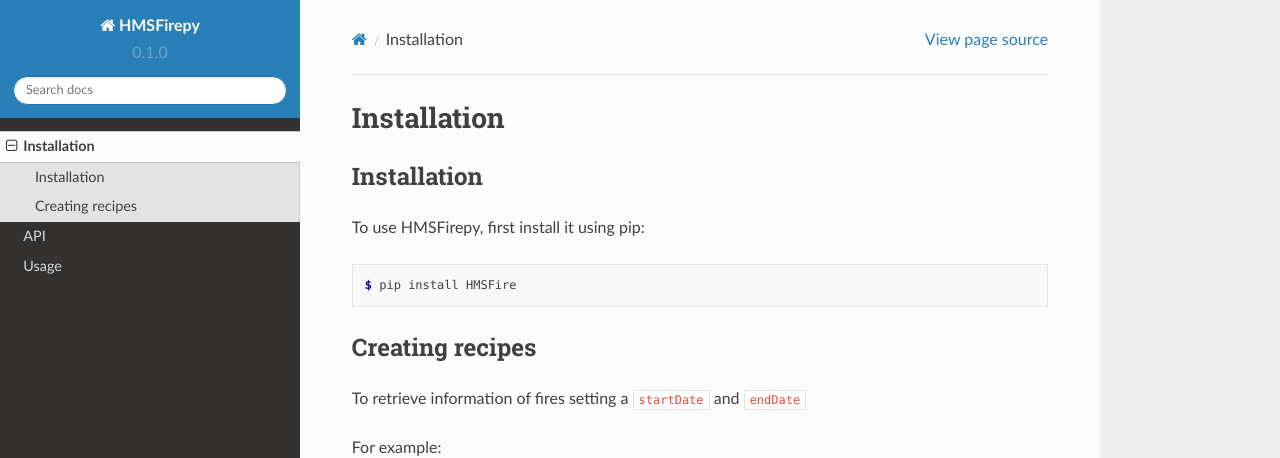
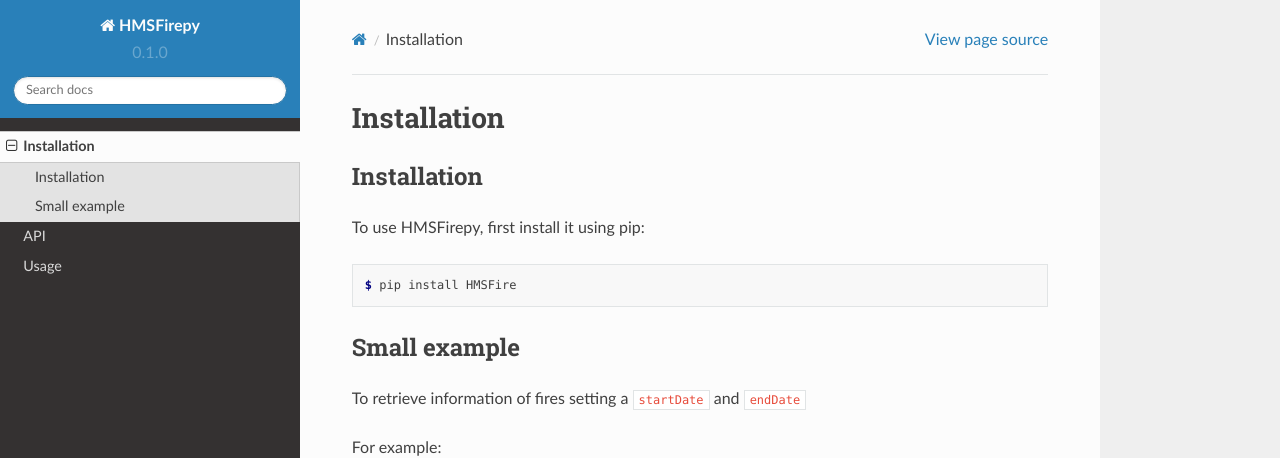
Before and after one commit to joelchaconcastillo/OSPO_HMS_Fire, a Sphinx documentation site: the page built from docs/source/usage.rst, in a window 1280 px wide. Shown: the top 458 px of the page. Built offline with Sphinx 7.4.7 and the Read the Docs theme 2.0.0, drawn with Linux system fonts in a browser that asks for light colours.

Commit message:
Update usage.rst

```diff
--- a/docs/source/usage.rst
+++ b/docs/source/usage.rst
@@ -13,7 +13,7 @@
    $ pip install HMSFire
 
 
-Creating recipes
+Small example
 ----------------
 
 To retrieve information of fires setting a ``startDate`` and ``endDate``
```
